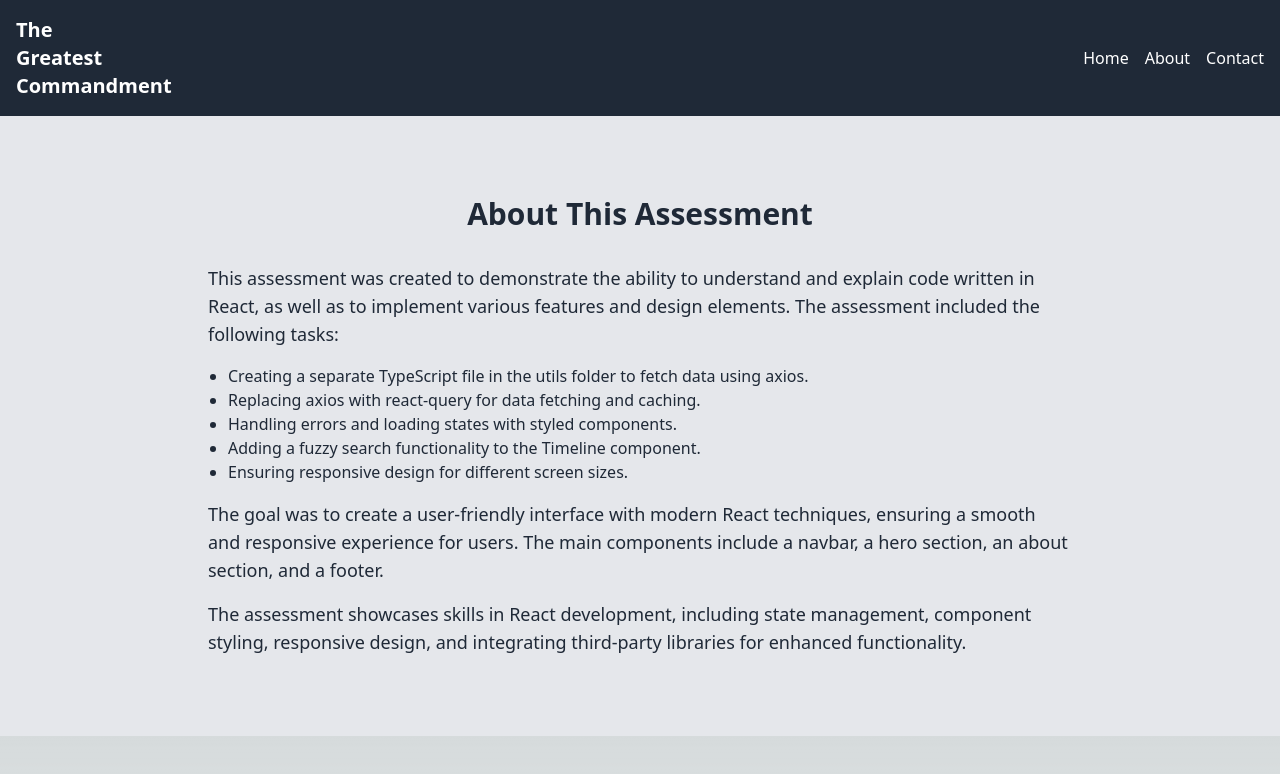
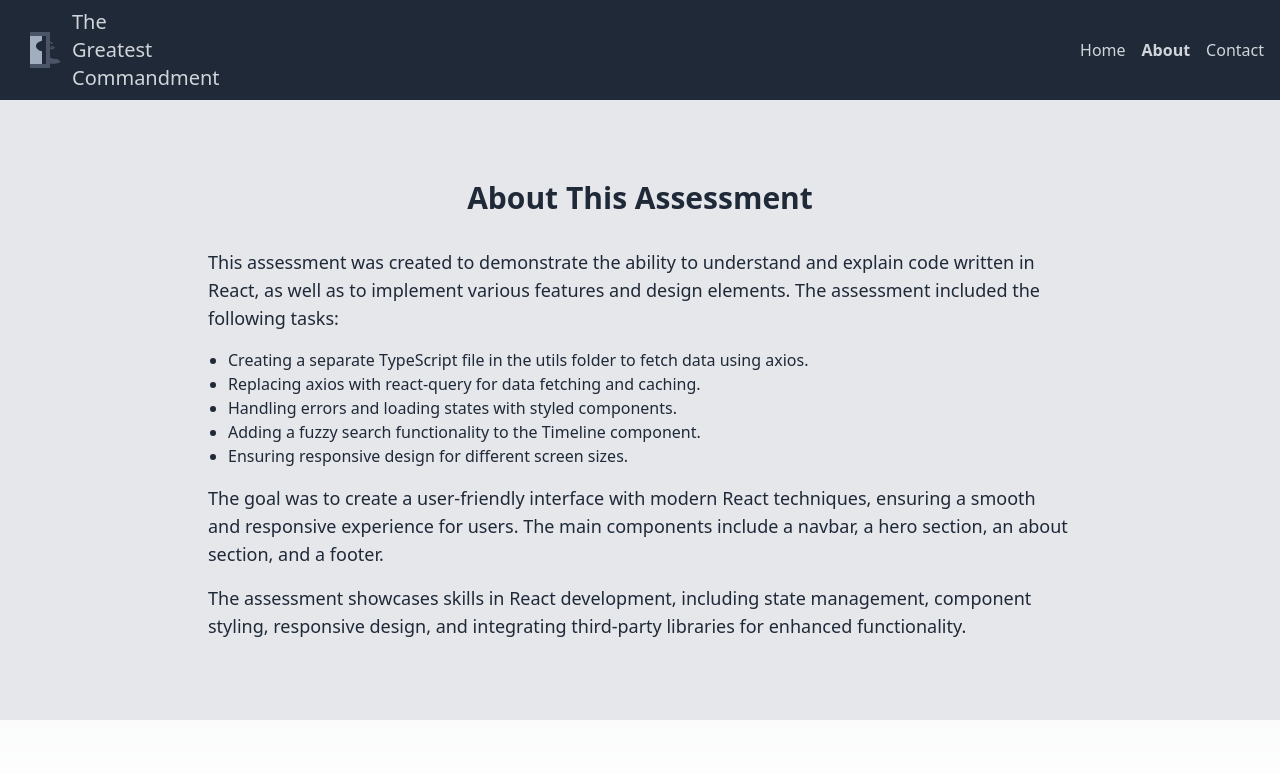
Before and after one commit to DonaldMzima/The-Greatest-Commandment, a Next.js app: page /about in a window 1280 px wide. Shown: the top 774 px of the page. Built offline with nearby package versions, Linux system fonts and the light colour scheme.

Commit message:
ref: update the api

```diff
--- a/package.json
+++ b/package.json
@@ -15,7 +15,8 @@
     "react": "^18",
     "react-dom": "^18",
     "react-icons": "^5.2.1",
-    "react-query": "^3.39.3"
+    "react-query": "^3.39.3",
+    "react-router-dom": "^6.24.1"
   },
   "devDependencies": {
     "@types/node": "^20",
--- a/src/components/TimeLineItime.tsx
+++ b/src/components/TimeLineItime.tsx
@@ -4,6 +4,7 @@ import LoadingSpinner from "./LoadingSpinner";
 import Fuse from "fuse.js";
 import { useTimelineData } from "../../utils/https";
 import ScrollToTopButton from "./Buttons/ScrollToTopButton";
+import Footer from "./UI/Footer";
 
 const Timeline: React.FC = () => {
   const { data: timelineData, isLoading, error } = useTimelineData();
@@ -27,6 +28,8 @@ const Timeline: React.FC = () => {
     ? fuse.search(searchTerm).map((result) => result.item)
     : timelineData?.Timeline || [];
 
+  const filteredResults = results.filter((item) => item.Id === 227);
+
   return (
     <div className="max-w-4xl mx-auto p-4">
       <div className="mb-4 relative">
@@ -48,7 +51,7 @@ const Timeline: React.FC = () => {
           </p>
         )}
       </div>
-      {results.map((item) => (
+      {filteredResults.map((item) => (
         <div
           key={item.Id}
           className="flex flex-col md:flex-row mb-8 pb-8 border-b border-gray-200"
@@ -87,6 +90,7 @@ const Timeline: React.FC = () => {
           </div>
         </div>
       ))}
+
       <ScrollToTopButton />
     </div>
   );
--- a/src/components/UI/Footer.tsx
+++ b/src/components/UI/Footer.tsx
@@ -2,9 +2,9 @@ import React from "react";
 
 const Footer: React.FC = () => {
   return (
-    <footer className="bg-gray-800 text-white p-4 mt-8">
+    <footer className="bg-cover text-white p-4 mt-8">
       <div className="max-w-7xl mx-auto text-center">
-        <p>&copy; 2024 My App. All rights reserved.</p>
+        <p>&copy; 2024 Developed by Donald Mzima.</p>
       </div>
     </footer>
   );
--- a/src/components/UI/Hero.tsx
+++ b/src/components/UI/Hero.tsx
@@ -5,11 +5,11 @@ const Hero: React.FC = () => {
     <section className="bg-gray-200 text-gray-800 h-screen flex flex-col justify-center items-center">
       <div className="max-w-7xl mx-auto px-4 text-center">
         <h1 className="text-4xl font-bold tracking-tight text-gray-900 sm:text-6xl">
-          Welcome to The Greatest Commandment App.
+          Welcome to The Greatest Commandment.
         </h1>
         <p className="text-lg mb-8">
           Click the button below to listen to The Greatest Commandment audio
-          clips!
+          clip!
         </p>
         <a
           href="timeLineItem"
--- a/src/components/UI/Navbar.tsx
+++ b/src/components/UI/Navbar.tsx
@@ -1,11 +1,52 @@
-import React from "react";
+import React, { useState, useEffect } from "react";
 
 const Navbar: React.FC = () => {
+  const [activeLink, setActiveLink] = useState<string>(""); // State to track active link
+
+  useEffect(() => {
+    // Function to determine active link based on current URL pathname
+    const currentPath = window.location.pathname;
+    if (currentPath === "/") {
+      setActiveLink("home");
+    } else if (currentPath === "/about") {
+      setActiveLink("about");
+    } else if (currentPath === "/contacts") {
+      setActiveLink("contacts");
+    }
+  }, []); // Empty dependency array to run only once on mount
+
+  const handleLinkClick = (link: string) => {
+    setActiveLink(link); // Set the active link on click
+  };
+
   return (
-    <nav className="bg-gray-800 text-white p-4">
-      <div className="max-w-7xl mx-auto flex justify-between items-center">
-        <a href="/">
-          <div className="text-xl font-bold">
+    <nav className="bg-gray-800 text-white shadow-md">
+      <div className="max-w-7xl mx-auto px-4 py-2 flex justify-between items-center">
+        {/* Logo on the left */}
+        <a href="/" className="flex items-center space-x-2">
+          {/* SVG Logo */}
+          <svg
+            xmlns="http://www.w3.org/2000/svg"
+            viewBox="0 0 24 24"
+            width="48"
+            height="48"
+            className="w-12 h-12 text-gray-300"
+          >
+            {/* Bible */}
+            <path fill="#4a5568" d="M7 3h10v18H7V3zm2 2v14h6V5H9z" />
+            <path fill="#4a5568" d="M8.5 16.25V17h3v-.75l-.5-.25-.5-.25z" />
+            <path
+              fill="#a0aec0"
+              d="M13 5v2.33c-1.33.21-3 1.34-3 2.67s1.67 2.46 3 2.67V19H7V5h6z"
+            />
+            {/* Praying Hand */}
+            <path
+              fill="#4a5568"
+              d="M18.62 11.88l-1.66-.61c.11-.2.21-.4.3-.61l1.66.6c-.08.23-.18.44-.3.62zM17.72 9.84l1.65.61c-.09.2-.18.41-.27.62l-1.65-.61c.09-.2.18-.41.27-.62zM16.93 7.77l1.65.61c-.09.19-.18.41-.27.61l-1.65-.6c.09-.21.18-.42.27-.62zM15.34 5.9l1.65.6c-.1.21-.2.42-.3.62l-1.65-.61c.1-.21.2-.41.3-.61zM19.5 16.5c-1.06 0-2.05-.42-2.79-1.13L15 17.9c1.07.64 2.31 1.01 3.65 1.01 1.38 0 2.65-.39 3.73-1.06l-1.71-1.52c-.22.13-.47.21-.73.21z"
+            />
+          </svg>
+          {/* Logo Text */}
+          <div className="text-xl font-light text-gray-300 ml-2">
             The
             <br />
             Greatest
@@ -14,13 +55,31 @@ const Navbar: React.FC = () => {
           </div>
         </a>
         <div className="space-x-4">
-          <a href="/" className="hover:underline">
+          <a
+            href="/"
+            className={`text-gray-300 ${
+              activeLink === "home" ? "font-bold" : ""
+            }`}
+            onClick={() => handleLinkClick("home")}
+          >
             Home
           </a>
-          <a href="about" className="hover:underline">
+          <a
+            href="/about"
+            className={`text-gray-300 ${
+              activeLink === "about" ? "font-bold" : ""
+            }`}
+            onClick={() => handleLinkClick("about")}
+          >
             About
           </a>
-          <a href="contacts" className="hover:underline">
+          <a
+            href="/contacts"
+            className={`text-gray-300 ${
+              activeLink === "contacts" ? "font-bold" : ""
+            }`}
+            onClick={() => handleLinkClick("contacts")}
+          >
             Contact
           </a>
         </div>
--- a/src/pages/about.tsx
+++ b/src/pages/about.tsx
@@ -1,3 +1,4 @@
+import Footer from "@/components/UI/Footer";
 import Navbar from "@/components/UI/Navbar";
 import React from "react";
 
@@ -43,6 +44,7 @@ const About: React.FC = () => {
           </p>
         </div>
       </section>
+      <Footer />
     </>
   );
 };
--- a/src/pages/contacts.tsx
+++ b/src/pages/contacts.tsx
@@ -1,3 +1,4 @@
+import Footer from "@/components/UI/Footer";
 import Navbar from "@/components/UI/Navbar";
 import React, { useState } from "react";
 
@@ -72,6 +73,7 @@ const Contact: React.FC = () => {
           </form>
         </div>
       </section>
+      <Footer />
     </>
   );
 };
--- a/src/pages/timeLineItem.tsx
+++ b/src/pages/timeLineItem.tsx
@@ -13,6 +13,7 @@ export default function Home() {
       <Navbar />
 
       <Timeline />
+      <Footer />
     </>
   );
 }
```
Also changed, not shown: public/Logo.svg (added), 1 other file (tests, documents, lock files or other folders).
